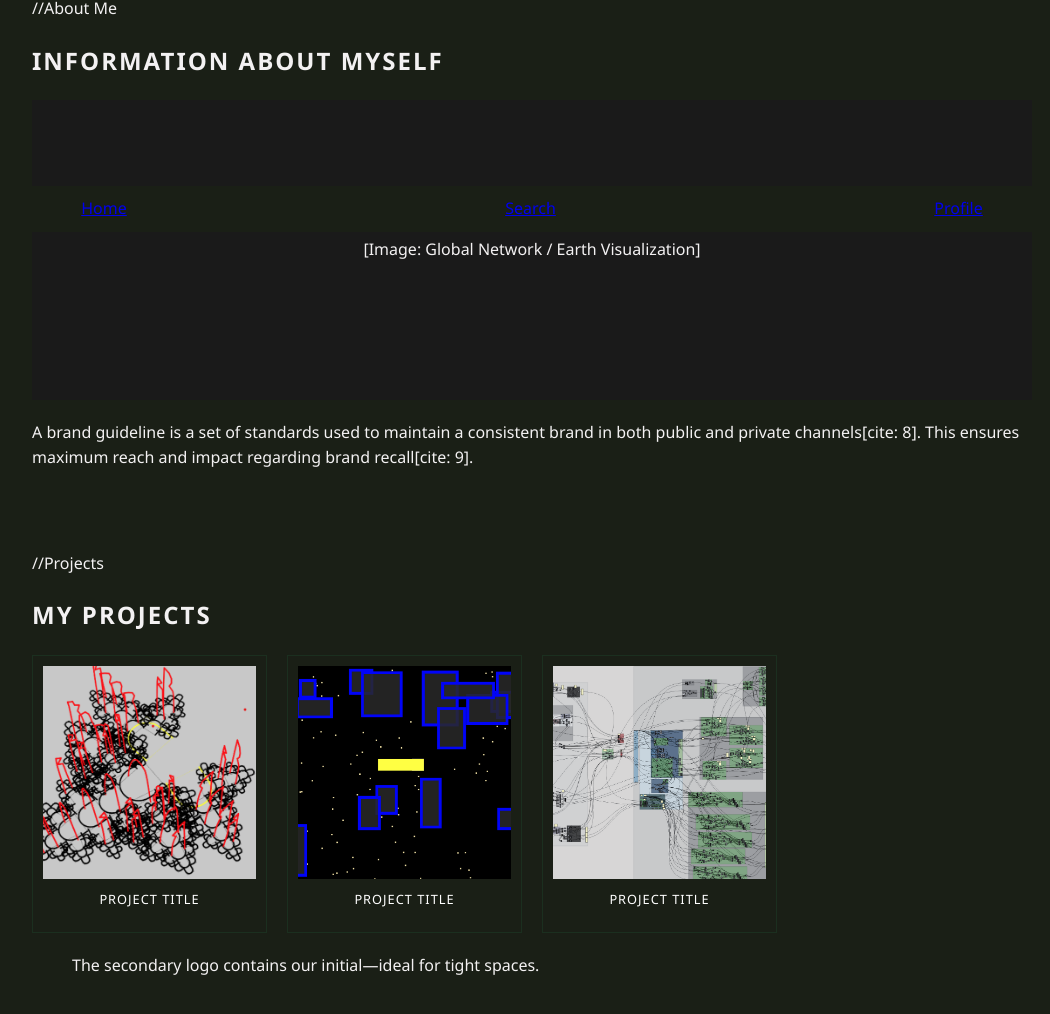
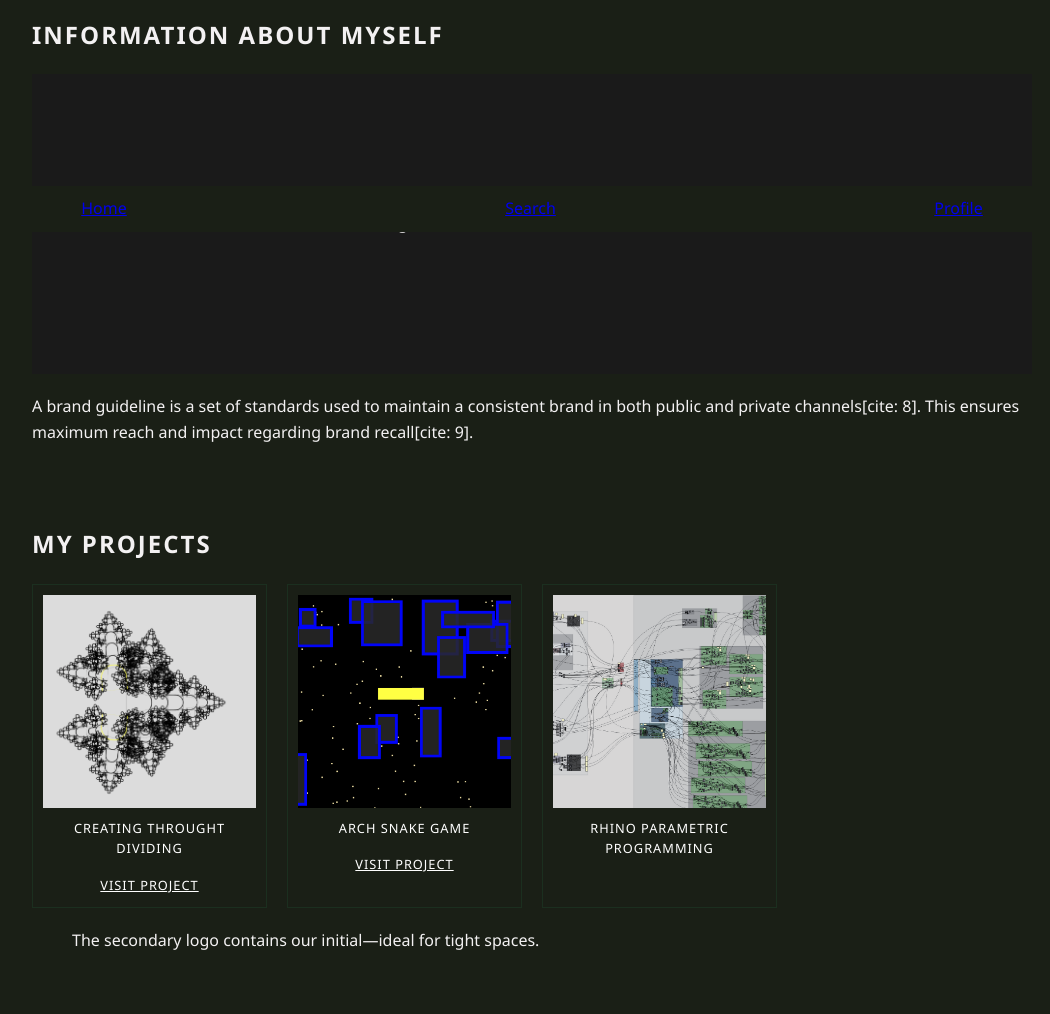
Before and after one commit to VakrinosAntonis/vakrinos-antonis-website, a plain HTML site: page index.html in a window 1280 px wide. Shown: the part 568-1582 px from the top of the page, without its empty margins (108-1158 px from the left). Drawn offline with Linux system fonts and the light colour scheme.

Commit message:
added links

```diff
--- a/index.css
+++ b/index.css
@@ -33,7 +33,6 @@
 
         header {
             padding: 60px 20px;
-            text-align: center;
             color: var(--off-white);
             border-bottom: 4px solid var(--card-bg);
         }
--- a/index.html
+++ b/index.html
@@ -9,7 +9,7 @@
 <body>
 
 <header class="main-header">
-  <img src="images/ComputerScience4041.png" alt="Scenic mountains" class="header-image">
+  <img src="images/cathedral-landscape.png" alt="Scenic mountains" class="header-image">
   <div class="header-overlay">
     <h1>Vakrinos Antonis</h1>
     <p>Exploring the world, one byte at a time.</p>
@@ -19,35 +19,35 @@
 
 <div class="container">
 
-//About Me
     <section>
         <h2>Information about myself</h2>
         <div class="hero-placeholder">[Image: Global Network / Earth Visualization]</div>
         <p>A brand guideline is a set of standards used to maintain a consistent brand in both public and private channels[cite: 8]. This ensures maximum reach and impact regarding brand recall[cite: 9].</p>
     </section>
 
-//Projects
     <section class="projects-section">
     <h2>My projects</h2>
 
     <div class="photo-grid">
         <div class="grid-item">
             <div class="photo-placeholder">
-                <img src="IMAGES/CS40413D.png" alt="Project Thumbnail">
+                <img src="Images/cathedral-landscape.png" alt="Parametrical cathedral toolkit">
             </div>
-            <p class="grid-text">Project Title</p>
+            <p class="grid-text">Creating Throught Dividing</p>
+            <a class="grid-text"  href="https://vakrinosantonis.github.io/Cathedral-Modeling/">Visit Project</a>
         </div>
         <div class="grid-item">
             <div class="photo-placeholder">
                 <img src="images/ArchSnakeGame.png" alt="Project Thumbnail">
             </div>
-            <p class="grid-text">Project Title</p>
+            <p class="grid-text">Arch Snake Game</p>
+            <a class="grid-text"  href="https://vakrinosantonis.github.io/Snake-Game-in-p5/">Visit Project</a>
         </div>
         <div class="grid-item">
             <div class="photo-placeholder">
-                <img src="/images/RhinoRrogramParametric.png" alt="Project Thumbnail">
+                <img src="images/RhinoRrogramParametric.png" alt="Project Thumbnail">
             </div>
-            <p class="grid-text">Project Title</p>
+            <p class="grid-text">Rhino Parametric Programming</p>
         </div>
         </div>
 
```
Also changed, not shown: images/cathedral-landscape.png (added).
